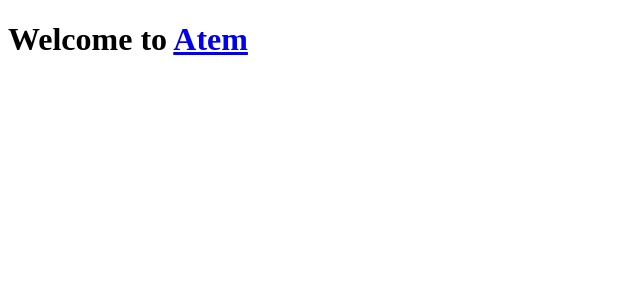
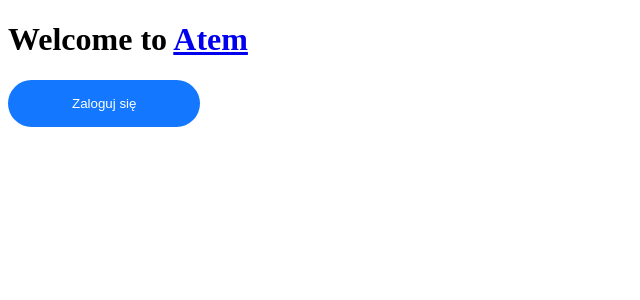
Before and after one commit to Nico2d/atem, a Next.js app: page / in a window 1280 px wide. Shown: the top 300 px of the page, without its empty margins (0-640 px from the left). Built offline with nearby package versions, Linux system fonts and the light colour scheme.

Commit message:
feat: add button

```diff
--- a/package.json
+++ b/package.json
@@ -16,6 +16,7 @@
   "devDependencies": {
     "@types/node": "^14.14.22",
     "@types/react": "^17.0.0",
+    "@types/styled-components": "^5.1.7",
     "typescript": "^4.1.3"
   }
 }
--- a/pages/index.tsx
+++ b/pages/index.tsx
@@ -1,4 +1,5 @@
 import Head from "next/head";
+import { Button } from "./shared/button";
 
 const Home = () => {
   return (
@@ -12,6 +13,7 @@ const Home = () => {
         <h1>
           Welcome to <a href="https://nextjs.org">Atem</a>
         </h1>
+        <Button text="Zaloguj się" />
       </main>
     </div>
   );
--- /dev/null
+++ b/pages/shared/button.tsx
@@ -0,0 +1,16 @@
+import styled from "styled-components"
+
+export const Button: React.FC <{text: string}> = ({text}) => {
+    return(
+        <StyledButtoon>{text}</StyledButtoon>
+    )
+}
+
+const StyledButtoon = styled.button`
+    color: white;
+    background-color: #1378FF;
+    padding: 1rem 4rem;
+    border: none;
+    border-radius: 2rem;
+    cursor: pointer;
+`
```
Also changed, not shown: 1 other file (tests, documents, lock files or other folders).
